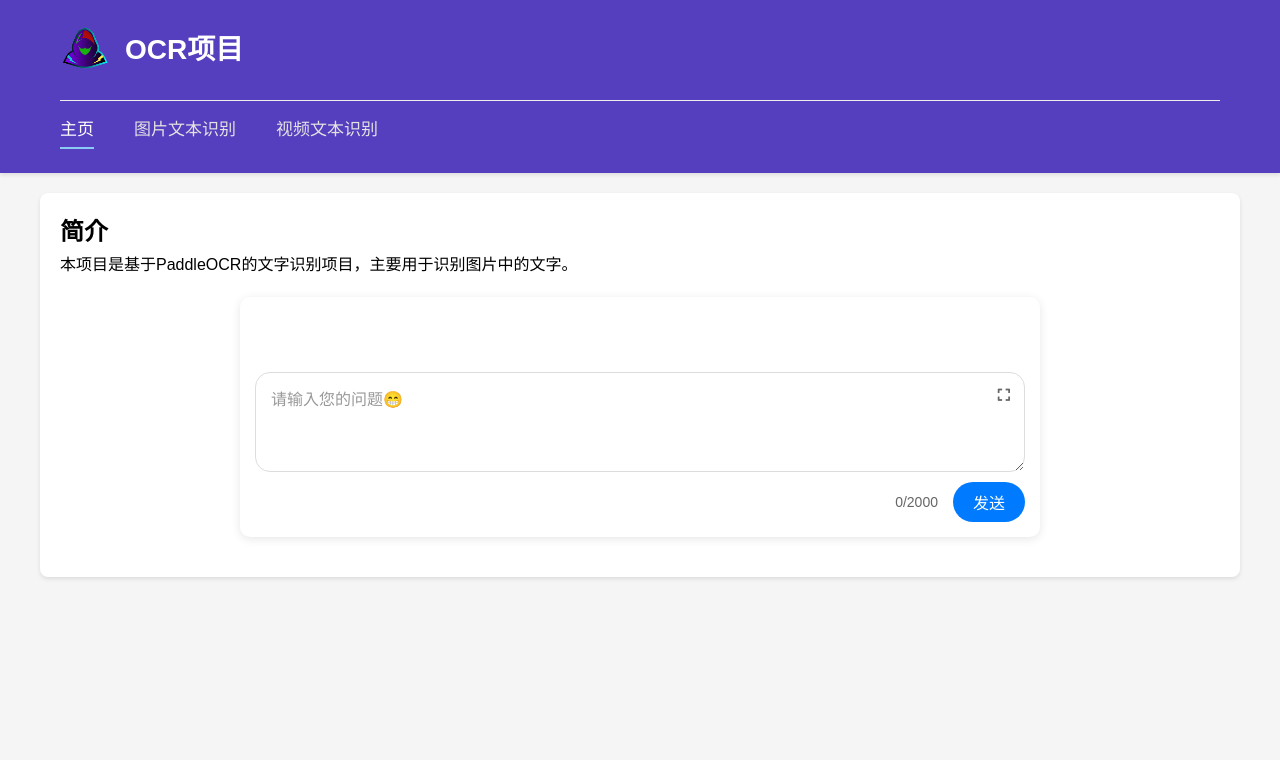
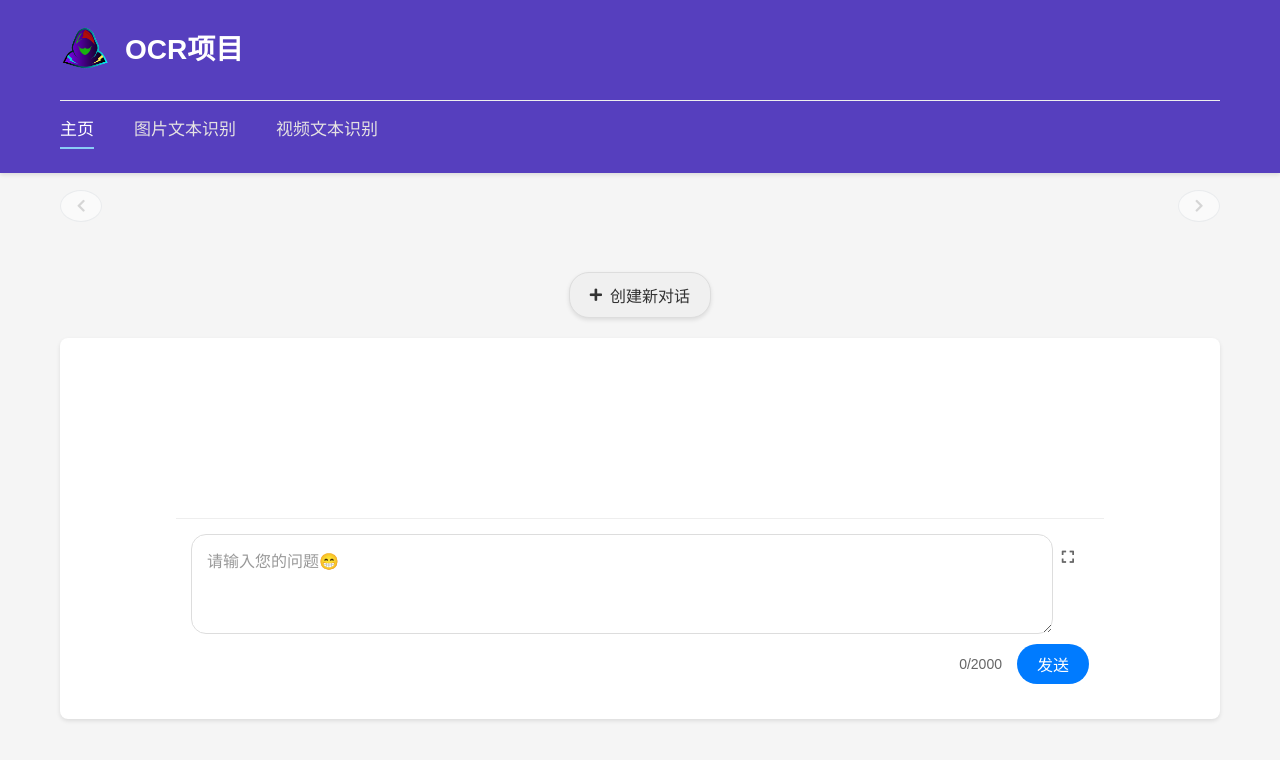
Before and after one commit to luffydod/odcdr, a FastAPI app: page / in a window 1280 px wide. Shown: the top 760 px of the page. Run offline with FastAPI, Linux system fonts and the light colour scheme; some libraries are stand-ins or nearby versions.

Commit message:
update chat page, add chat history.

```diff
--- a/static/css/style.css
+++ b/static/css/style.css
@@ -11,15 +11,19 @@ body {
     background-color: #f5f5f5;
     margin: 0;
     padding: 0;
+    padding-top: 140px;
 }
 
-/* Header 样式 */
+/* Header 固定样式 */
 .site-header {
     background-color: rgb(86, 63, 190);
     padding: 15px 0;
     box-shadow: 0 2px 4px rgba(0,0,0,0.1);
-    margin-bottom: 20px;
     width: 100%;
+    position: fixed;
+    top: 0;
+    left: 0;
+    z-index: 1000;
 }
 
 .header-container {
@@ -88,14 +92,14 @@ body {
     background-color: #8acbf6;
 }
 
-/* 主容器样式 */
+/* 主容器布局 */
 .container {
+    display: flex;
+    flex-direction: column;
+    gap: 20px;
     max-width: 1200px;
     margin: 20px auto;
-    background-color: white;
     padding: 20px;
-    border-radius: 8px;
-    box-shadow: 0 2px 4px rgba(0,0,0,0.1);
 }
 
 /* OCR功能相关样式 */
@@ -253,21 +257,28 @@ button:hover {
         max-width: 300px;
         margin: 5px 0;
     }
+
+    body {
+        padding-top: 160px;
+    }
 }
 .chat-input-container {
     margin: 20px auto;
-    max-width: 800px;
     padding: 15px;
+    border-top: 1px solid #eee;
+    background: white;
+    width: 80%;
 }
 
 .input-wrapper {
     position: relative;
     display: flex;
     align-items: flex-start;
+    width: 100%;
 }
 
 textarea#chatInput {
-    width: 100%;
+    width: 96%;
     min-height: 100px;
     padding: 15px;
     border: 1px solid #ddd;
@@ -303,6 +314,7 @@ textarea#chatInput::placeholder {
     align-items: center;
     margin-top: 10px;
     gap: 15px;
+    width: 100%;
 }
 
 #charCount {
@@ -324,18 +336,29 @@ textarea#chatInput::placeholder {
     background-color: #0056b3;
 }
 
+/* 聊天容器样式 */
 .chat-container {
-    max-width: 800px;
-    margin: 20px auto;
-    background: #fff;
-    border-radius: 10px;
-    box-shadow: 0 2px 10px rgba(0,0,0,0.1);
+    flex: 1;
+    display: flex;
+    flex-direction: column;
+    background: white;
+    border-radius: 8px;
+    box-shadow: 0 2px 4px rgba(0,0,0,0.1);
+    overflow: hidden;
 }
 
+/* 聊天消息区域 */
 .chat-messages {
-    padding: 20px;
-    max-height: 500px;
+    flex: 1;
     overflow-y: auto;
+    padding: 80px;
+}
+
+/* 聊天输入区域 */
+.chat-input-container {
+    border-top: 1px solid #eee;
+    padding: 15px;
+    background: white;
 }
 
 .message {
@@ -377,7 +400,7 @@ textarea#chatInput::placeholder {
     margin: 2px 10px;
 }
 
-/* 添加加载动画样式 */
+/* 添加加载动画式 */
 .typing-indicator {
     display: flex;
     padding: 12px 16px;
@@ -449,3 +472,229 @@ textarea#chatInput::placeholder {
 .markdown-content th {
     background-color: #f6f8fa;
 }
+
+.clear-btn {
+    background: none;
+    border: none;
+    color: #666;
+    cursor: pointer;
+    padding: 5px 8px;
+    border-radius: 4px;
+    transition: all 0.2s ease;
+}
+
+.clear-btn:hover {
+    color: #ff4444;
+    background-color: rgba(255, 68, 68, 0.1);
+}
+
+/* 主要内容区域 */
+.main-content {
+    flex: 1;
+    display: flex;
+    flex-direction: column;
+    min-width: 0;
+}
+
+/* 简介部分样式 */
+#intro {
+    background: white;
+    padding: 20px;
+    border-radius: 8px;
+    box-shadow: 0 2px 4px rgba(0,0,0,0.1);
+}
+
+/* 右键菜单样式 */
+.context-menu {
+    position: fixed;
+    background: white;
+    border-radius: 4px;
+    box-shadow: 0 2px 10px rgba(0,0,0,0.1);
+    padding: 8px 0;
+    z-index: 1000;
+    min-width: 150px;
+}
+
+.context-menu-item {
+    padding: 8px 16px;
+    cursor: pointer;
+    display: flex;
+    align-items: center;
+    gap: 8px;
+    color: #333;
+}
+
+.context-menu-item:hover {
+    background: #f0f0f0;
+}
+
+.context-menu-item i {
+    color: #666;
+    width: 16px;
+}
+
+/* 历史记录滚动区域 */
+.history-scroll-container {
+    width: 100%;
+    padding: 10px 0;
+    margin-bottom: 20px;
+    display: flex;
+    align-items: center;
+    gap: 10px;
+}
+
+.history-wrapper {
+    flex: 1;
+    overflow-x: auto;
+    overflow-y: hidden;
+    white-space: nowrap;
+    position: relative;
+    scroll-behavior: smooth;
+}
+
+.chat-history {
+    display: flex;
+    flex-direction: row;
+    flex-wrap: nowrap;
+    gap: 15px;
+    padding: 10px 0;
+}
+
+/* 历史记录项样式优化 */
+.history-item {
+    flex: 0 0 auto;
+    min-width: 200px;
+    max-width: 250px;
+    height: 100px;
+    padding: 15px;
+    background: linear-gradient(145deg, #34495E, #2C3E50);
+    border-radius: 12px;
+    border: 1px solid rgba(255, 255, 255, 0.08);
+    cursor: pointer;
+    transition: all 0.3s cubic-bezier(0.4, 0, 0.2, 1);  /* 平滑过渡效果 */
+    display: flex;
+    flex-direction: column;
+    justify-content: space-between;
+
+    /* 阴影效果调整 */
+    box-shadow:
+        0 4px 6px rgba(0, 0, 0, 0.07),
+        0 1px 3px rgba(0, 0, 0, 0.1),
+        0 8px 15px rgba(52, 73, 94, 0.15);
+
+    /* 提升元素层级 */
+    position: relative;
+    z-index: 1;
+}
+
+/* 时间戳样式 */
+.history-time {
+    font-size: 12px;
+    color: rgba(255, 255, 255, 0.6);  /* 半透明白色 */
+    font-weight: 400;
+    margin-bottom: 5px;
+}
+
+/* 内容文字样式 */
+.history-content {
+    font-size: 14px;
+    color: rgba(255, 255, 255, 0.9);  /* 近乎不透明的白色 */
+    font-weight: 400;
+    line-height: 1.4;
+}
+
+/* 悬浮状态 */
+.history-item:hover {
+    background: linear-gradient(145deg, #3A516F, #2C3E50);
+    border: 1px solid rgba(255, 255, 255, 0.12);  /* 悬浮时边框略微明显 */
+    transform: translateY(-5px);
+    box-shadow:
+        0 8px 12px rgba(0, 0, 0, 0.1),
+        0 3px 6px rgba(0, 0, 0, 0.08),
+        0 12px 20px rgba(52, 73, 94, 0.2);
+}
+
+/* 活跃状态 */
+.history-item.active {
+    background: linear-gradient(145deg, #3498DB, #2980B9);  /* 更明亮的蓝色 */
+    border: 1px solid rgba(255, 255, 255, 0.15);  /* 活跃状态边框更明显 */
+    box-shadow:
+        0 8px 15px rgba(52, 152, 219, 0.25),
+        0 3px 6px rgba(0, 0, 0, 0.12);
+}
+
+/* 活跃状态的文字样式 */
+.history-item.active .history-time {
+    color: rgba(255, 255, 255, 0.7);  /* 活跃状态时间戳更明显 */
+}
+
+.history-item.active .history-content {
+    color: rgba(255, 255, 255, 1);  /* 活跃状态文字完全不透明 */
+}
+
+/* 滚动按钮样式 */
+.scroll-btn {
+    width: 32px;
+    height: 32px;
+    border-radius: 50%;
+    background: white;
+    border: 1px solid #dee2e6;
+    cursor: pointer;
+    display: flex;
+    align-items: center;
+    justify-content: center;
+    flex-shrink: 0;
+    z-index: 1;
+    transition: opacity 0.3s ease;
+}
+
+.scroll-btn:disabled {
+    cursor: not-allowed;
+    opacity: 0.5;
+}
+
+.scroll-btn:not(:disabled):hover {
+    background: #f8f9fa;
+    border-color: #ced4da;
+}
+
+.scroll-btn i {
+    font-size: 14px;
+    line-height: 1;
+}
+
+/* 新对话按钮容器 */
+.new-chat-container {
+    width: 100%;
+    display: flex;
+    justify-content: center;
+    padding: 10px 0;
+    margin: -10px 0;  /* 调整垂直间距 */
+}
+
+/* 新对话按钮样式 */
+.new-chat-btn {
+    display: flex;
+    align-items: center;
+    gap: 8px;
+    padding: 10px 20px;
+    background-color: #f0f0f0;
+    color: #333;
+    /* border: none; */
+    border: 1px solid #ddd;
+    border-radius: 20px;
+    cursor: pointer;
+    font-size: 16px;
+    transition: all 0.3s ease;
+    box-shadow: 0 2px 4px rgba(0,0,0,0.1);
+}
+
+.new-chat-btn:hover {
+    background-color: #e8e8e8;
+    transform: translateY(-1px);
+    box-shadow: 0 4px 8px rgba(0,0,0,0.15);
+}
+
+.new-chat-btn i {
+    font-size: 14px;
+}
--- a/static/js/chat.js
+++ b/static/js/chat.js
@@ -1,9 +1,306 @@
+class ChatHistory {
+    constructor() {
+        this.historyContainer = document.getElementById('chatHistory');
+        this.currentChat = [];
+        this.currentChatId = null;
+        this.contextMenu = null;
+        this.setupContextMenu();
+        this.loadHistory();
+        this.addMessageToChat = window.addMessage;
+        this.setupScrollButtons();
+        this.setupNewChatButton();
+    }
+
+    setupContextMenu() {
+        // 创建右键菜单元素
+        this.contextMenu = document.createElement('div');
+        this.contextMenu.className = 'context-menu';
+        this.contextMenu.style.display = 'none';
+        document.body.appendChild(this.contextMenu);
+
+        // 点击其他地方关闭菜单
+        document.addEventListener('click', () => {
+            this.contextMenu.style.display = 'none';
+        });
+    }
+
+    loadHistory() {
+        const history = JSON.parse(localStorage.getItem('chatHistory') || '[]');
+        this.historyContainer.innerHTML = '';
+
+        history.forEach(chat => {
+            this.addHistoryItem(chat);
+        });
+    }
+
+    addHistoryItem(chat) {
+        const historyItem = document.createElement('div');
+        historyItem.className = 'history-item';
+        historyItem.setAttribute('data-chat-id', chat.id);
+        historyItem.innerHTML = `
+            <div class="timestamp">${new Date(chat.timestamp).toLocaleString()}</div>
+            <div class="preview">${chat.messages[0].content.substring(0, 50)}...</div>
+        `;
+
+        // 添加点击事件
+        historyItem.addEventListener('click', () => {
+            // 移除其他项的active类
+            this.historyContainer.querySelectorAll('.history-item').forEach(item => {
+                item.classList.remove('active');
+            });
+            // 添加active类到当前项
+            historyItem.classList.add('active');
+            this.loadChat(chat);
+        });
+
+        // 添加右键菜单
+        historyItem.addEventListener('contextmenu', (e) => {
+            e.preventDefault();
+            this.showContextMenu(e, chat.id);
+        });
+
+        this.historyContainer.prepend(historyItem);
+    }
+
+    showContextMenu(e, chatId) {
+        this.contextMenu.innerHTML = `
+            <div class="context-menu-item" data-action="delete">
+                <i class="fas fa-trash"></i>
+                删除此记录
+            </div>
+        `;
+
+        // 设置菜单位置
+        this.contextMenu.style.left = `${e.pageX}px`;
+        this.contextMenu.style.top = `${e.pageY}px`;
+        this.contextMenu.style.display = 'block';
+
+        // 添加删除功能
+        const deleteBtn = this.contextMenu.querySelector('[data-action="delete"]');
+        deleteBtn.addEventListener('click', (e) => {
+            e.stopPropagation();
+            this.deleteChat(chatId);
+        });
+    }
+
+    deleteChat(chatId) {
+        if (confirm('确定要删除这条对话记录吗？')) {
+            // 从localStorage中删除
+            const history = JSON.parse(localStorage.getItem('chatHistory') || '[]');
+            const updatedHistory = history.filter(chat => chat.id !== chatId);
+            localStorage.setItem('chatHistory', JSON.stringify(updatedHistory));
+
+            // 从UI中删除
+            const historyItem = this.historyContainer.querySelector(`[data-chat-id="${chatId}"]`);
+            if (historyItem) {
+                historyItem.remove();
+            }
+
+            // 如果删除的是当前对话，清空聊天窗口
+            if (this.currentChatId === chatId) {
+                document.getElementById('chatMessages').innerHTML = '';
+                this.currentChat = [];
+                this.currentChatId = null;
+            }
+
+            // 隐藏右键菜单
+            this.contextMenu.style.display = 'none';
+        }
+    }
+
+    getCurrentChat() {
+        return this.currentChat.map(msg => ({
+            content: msg.content,
+            isUser: msg.role === 'user'
+        }));
+    }
+
+    saveChat(messages) {
+        const history = JSON.parse(localStorage.getItem('chatHistory') || '[]');
+
+        if (this.currentChatId) {
+            const index = history.findIndex(chat => chat.id === this.currentChatId);
+            if (index !== -1) {
+                history[index] = {
+                    ...history[index],
+                    messages: messages,
+                    lastUpdated: new Date()
+                };
+                const historyItem = this.historyContainer.querySelector(`[data-chat-id="${this.currentChatId}"]`);
+                if (historyItem) {
+                    historyItem.querySelector('.preview').textContent =
+                        `${messages[0].content.substring(0, 50)}...`;
+                    historyItem.querySelector('.timestamp').textContent =
+                        new Date().toLocaleString();
+                }
+            }
+        } else {
+            const newChat = {
+                id: Date.now(),
+                timestamp: new Date(),
+                messages: messages
+            };
+            history.push(newChat);
+            this.currentChatId = newChat.id;
+            this.addHistoryItem(newChat);
+
+            // 自动激活新创建的对话
+            const newHistoryItem = this.historyContainer.querySelector(`[data-chat-id="${newChat.id}"]`);
+            if (newHistoryItem) {
+                this.historyContainer.querySelectorAll('.history-item').forEach(item => {
+                    item.classList.remove('active');
+                });
+                newHistoryItem.classList.add('active');
+            }
+        }
+
+        localStorage.setItem('chatHistory', JSON.stringify(history));
+        this.currentChat = messages;
+    }
+
+    loadChat(chat) {
+        const chatMessages = document.getElementById('chatMessages');
+        chatMessages.innerHTML = '';
+
+        this.currentChatId = chat.id;
+        this.currentChat = chat.messages.map(msg => ({
+            role: msg.role,
+            content: msg.content
+        }));
+
+        chat.messages.forEach(message => {
+            const isUser = message.role === 'user';
+            this.addMessageToChat(message.content, isUser);
+        });
+
+        // 更新active状态
+        this.historyContainer.querySelectorAll('.history-item').forEach(item => {
+            item.classList.remove('active');
+            if (item.getAttribute('data-chat-id') === String(chat.id)) {
+                item.classList.add('active');
+            }
+        });
+    }
+
+    setupScrollButtons() {
+        this.scrollLeft = document.getElementById('scrollLeft');
+        this.scrollRight = document.getElementById('scrollRight');
+
+        if (this.scrollLeft && this.scrollRight) {
+            this.scrollLeft.addEventListener('click', () => {
+                this.historyContainer.scrollBy({
+                    left: -200,
+                    behavior: 'smooth'
+                });
+                this.updateScrollButtonsState();
+            });
+
+            this.scrollRight.addEventListener('click', () => {
+                this.historyContainer.scrollBy({
+                    left: 200,
+                    behavior: 'smooth'
+                });
+                this.updateScrollButtonsState();
+            });
+
+            // 监听滚动事件来更新按钮状态
+            this.historyContainer.addEventListener('scroll', () => {
+                this.updateScrollButtonsState();
+            });
+
+            // 初始化按钮状态
+            this.updateScrollButtonsState();
+        }
+    }
+
+    setupNewChatButton() {
+        const newChatBtn = document.querySelector('.new-chat-btn');
+        if (newChatBtn) {
+            newChatBtn.addEventListener('click', () => {
+                this.startNewChat();
+            });
+        }
+    }
+
+    startNewChat() {
+        // 清空聊天消息区域
+        const chatMessages = document.getElementById('chatMessages');
+        chatMessages.innerHTML = '';
+
+        // 重置当前对话状态
+        this.currentChat = [];
+        this.currentChatId = null;
+
+        // 移除历史记录项的激活状态
+        this.historyContainer.querySelectorAll('.history-item').forEach(item => {
+            item.classList.remove('active');
+        });
+
+        // 清空输入框
+        const chatInput = document.getElementById('chatInput');
+        if (chatInput) {
+            chatInput.value = '';
+            const charCount = document.getElementById('charCount');
+            if (charCount) {
+                charCount.textContent = '0/2000';
+            }
+        }
+    }
+
+    // 更新滚动按钮的状态（启用/禁用）
+    updateScrollButtonsState() {
+        if (this.scrollLeft && this.scrollRight) {
+            // 检查是否可以向左滚动
+            this.scrollLeft.disabled = this.historyContainer.scrollLeft <= 0;
+
+            // 检查是否可以向右滚动
+            const maxScroll = this.historyContainer.scrollWidth - this.historyContainer.clientWidth;
+            this.scrollRight.disabled = this.historyContainer.scrollLeft >= maxScroll;
+
+            // 根据状态更新按钮样式
+            this.scrollLeft.style.opacity = this.scrollLeft.disabled ? '0.5' : '1';
+            this.scrollRight.style.opacity = this.scrollRight.disabled ? '0.5' : '1';
+        }
+    }
+}
+
 document.addEventListener('DOMContentLoaded', function() {
     const chatInput = document.getElementById('chatInput');
     const charCount = document.getElementById('charCount');
     const sendBtn = document.getElementById('sendBtn');
     const expandBtn = document.getElementById('expandBtn');
     const chatMessages = document.getElementById('chatMessages');
+
+    window.addMessage = function(content, isUser = true) {
+        const messageDiv = document.createElement('div');
+        messageDiv.className = `message ${isUser ? 'message-user' : 'message-ai'}`;
+
+        const messageContent = document.createElement('div');
+        messageContent.className = 'message-content';
+
+        if (isUser) {
+            messageContent.textContent = content;
+        } else {
+            messageContent.className += ' markdown-content';
+            messageContent.innerHTML = marked.parse(content);
+
+            messageContent.querySelectorAll('pre code').forEach((block) => {
+                hljs.highlightBlock(block);
+            });
+        }
+
+        const messageTime = document.createElement('div');
+        messageTime.className = 'message-time';
+        messageTime.textContent = new Date().toLocaleTimeString();
+
+        messageDiv.appendChild(messageContent);
+        messageDiv.appendChild(messageTime);
+
+        chatMessages.appendChild(messageDiv);
+        chatMessages.scrollTop = chatMessages.scrollHeight;
+    }
+
+    window.chatHistoryManager = new ChatHistory();
 
     // 字符计数功能
     chatInput.addEventListener('input', function() {
@@ -36,7 +333,8 @@ document.addEventListener('DOMContentLoaded', function() {
     });
 
     // 添加聊天历史记录数组
-    let chatHistory = [];
+    // let chatHistory = [];
+    const chatHistoryManager = new ChatHistory();
 
     // 添加消息到聊天窗口和历史记录
     // 更新添加消息的函数
@@ -72,12 +370,13 @@ document.addEventListener('DOMContentLoaded', function() {
         chatMessages.appendChild(messageDiv);
         chatMessages.scrollTop = chatMessages.scrollHeight;
 
+
         // 添加到历史记录
-        chatHistory.push({
-            content: content,
-            isUser: isUser,
-            timestamp: new Date().toISOString()
-        });
+        // chatHistory.push({
+        //     content: content,
+        //     isUser: isUser,
+        //     timestamp: new Date().toISOString()
+        // });
     }
 
     // 显示加载动画
@@ -105,15 +404,16 @@ document.addEventListener('DOMContentLoaded', function() {
     }
 
     // 发送消息
+    // 更新sendMessage函数
     async function sendMessage(message) {
         try {
-            // 显示用户消息
             addMessage(message, true);
-
-            // 显示加载动画
             showTypingIndicator();
 
-            // 发送请求到后端，包含历史记录
+            // 获取当前对话历史并转换为正确的格式
+            const currentMessages = chatHistoryManager.getCurrentChat();
+
+            // 使用原来的请求格式
             const response = await fetch('/api/chat', {
                 method: 'POST',
                 headers: {
@@ -121,25 +421,35 @@ document.addEventListener('DOMContentLoaded', function() {
                 },
                 body: JSON.stringify({
                     message: message,
-                    history: chatHistory
+                    history: currentMessages.map(msg => ({
+                        content: msg.content,
+                        isUser: msg.role === 'user'
+                    }))
                 })
             });
 
             if (!response.ok) {
-                throw new Error('网络响应出错');
+                throw new Error(`网络响应出错: ${response.status}`);
             }
 
             const data = await response.json();
-
-            // 移除加载动画
             removeTypingIndicator();
 
-            // 显示AI响应
             if (data.error) {
-                addMessage(data.response, false);
+                addMessage(data.error, false);
                 console.error('API错误:', data.error);
             } else {
                 addMessage(data.response, false);
+
+                // 更新当前对话历史（使用内部格式）
+                const updatedMessages = [...chatHistoryManager.currentChat];
+                updatedMessages.push(
+                    { role: 'user', content: message },
+                    { role: 'assistant', content: data.response }
+                );
+
+                // 保存更新后的对话
+                chatHistoryManager.saveChat(updatedMessages);
             }
 
         } catch (error) {
--- a/templates/index.html
+++ b/templates/index.html
@@ -28,19 +28,41 @@
         </div>
     </header>
     <div class="container">
-        <!-- 简介部分 -->
-        <section id="intro">
-            <h2>简介</h2>
-            <p>本项目是基于PaddleOCR的文字识别项目，主要用于识别图片中的文字。</p>
-        </section>
+        <!-- 历史记录滚动区域 -->
+        <div class="history-scroll-container">
+            <button class="scroll-btn scroll-left" id="scrollLeft">
+                <i class="fas fa-chevron-left"></i>
+            </button>
 
-        <!-- 添加对话展示区域 -->
+            <div class="history-wrapper">
+                <div class="chat-history" id="chatHistory">
+                    <!-- 更多历史记录将在这里动态显示 -->
+                </div>
+            </div>
+
+            <button class="scroll-btn scroll-right" id="scrollRight">
+                <i class="fas fa-chevron-right"></i>
+            </button>
+        </div>
+
+        <!-- 添加新对话按钮区域 -->
+        <div class="new-chat-container">
+            <button class="new-chat-btn">
+                <i class="fas fa-plus"></i>
+                创建新对话
+            </button>
+        </div>
+
+        <!-- 主要内容区域 -->
+        <div class="main-content">
             <div class="chat-container">
+                <!-- 消息显示区域 -->
                 <div class="chat-messages" id="chatMessages">
                     <!-- 消息将动态插入这里 -->
+
                 </div>
 
-            <!-- 原有的聊天输入区域 -->
+                <!-- 输入区域 -->
                 <div class="chat-input-container">
                     <div class="input-wrapper">
                         <textarea id="chatInput" placeholder="请输入您的问题😁"></textarea>
@@ -55,6 +77,7 @@
                 </div>
             </div>
         </div>
+    </div>
 
     <!-- 添加Font Awesome图标库 -->
     <link rel="stylesheet" href="https://cdnjs.cloudflare.com/ajax/libs/font-awesome/5.15.4/css/all.min.css">
```
Lines whose indentation alone changed are shown as unchanged.
